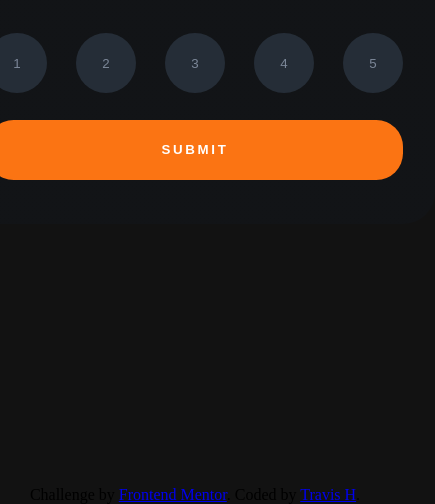
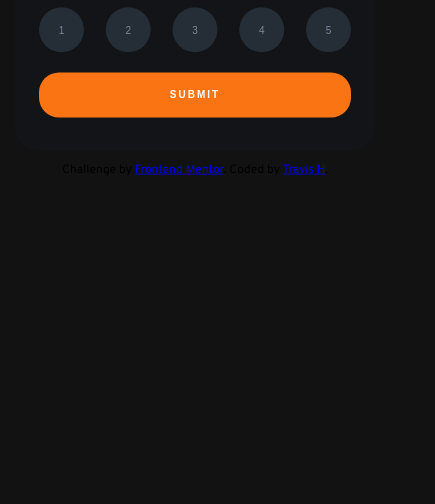
Before and after one commit to TravisH-bot/interactive-rating-component-main, a plain HTML site: page index.html in a window 390 px wide. Shown: the part 438-942 px from the top of the page, 435 px wide, since content can reach past the window. After the commit the page ends 844 px from the top, so only its background shows below. Drawn offline with Linux system fonts and the light colour scheme.

Commit message:
adjusted attribution div

```diff
--- a/index.html
+++ b/index.html
@@ -12,7 +12,6 @@
 </head>
 
 <body>
-
   <!-- Rating state start -->
   <section class="main-container">
     <div class="card-one">
@@ -25,12 +24,10 @@
       </div>
       <div class="info">
         <div class="card-title">How did we do?</div>
-
         <div class="paragraph-one">
           Please let us know how we did with your support request. All feedback is appreciated
           to help us improve our offering!
         </div>
-
       </div>
 
       <section class="ratings">
@@ -49,11 +46,13 @@
         <button id="circle" class="btn">
           <div>5</div>
         </button>
-
       </section>
 
-
       <button id="submit" class="submit-btn">Submit</button>
+    </div>
+    <div class="attribution">
+      Challenge by <a href="https://www.frontendmentor.io?ref=challenge" target="_blank">Frontend Mentor</a>.
+      Coded by <a href="https://www.frontendmentor.io/profile/TravisH-bot">Travis H</a>.
     </div>
   </section>
   <!-- Rating state end -->
@@ -71,8 +70,6 @@
         </div>
       </div>
 
-
-
       <div class="card-title">Thank you!</div>
       <div class="paragraph-two">
         We appreciate you taking the time to give a rating. If you ever need more support,
@@ -83,12 +80,12 @@
     </div>
 
     <!-- Thank you state end -->
+    <div class="attribution">
+      Challenge by <a href="https://www.frontendmentor.io?ref=challenge" target="_blank">Frontend Mentor</a>.
+      Coded by <a href="https://www.frontendmentor.io/profile/TravisH-bot">Travis H</a>.
+    </div>
   </section>
 
-  <div class="attribution">
-    Challenge by <a href="https://www.frontendmentor.io?ref=challenge" target="_blank">Frontend Mentor</a>.
-    Coded by <a href="https://www.frontendmentor.io/profile/TravisH-bot">Travis H</a>.
-  </div>
 
   <script src="./index.js"></script>
 </body>
--- a/styles.css
+++ b/styles.css
@@ -175,6 +175,21 @@ img {
 }
 
 .attribution {
-  margin-top: 5em;
+  margin-top: 2em;
   text-align: center;
 }
+
+@media screen and (max-width: 400px) {
+  .main-container {
+    scale: 0.75;
+  }
+
+  .thank-you {
+    scale: 0.75;
+  }
+
+  .attribution {
+    margin-top: 1em;
+    text-align: center;
+  }
+}
```
